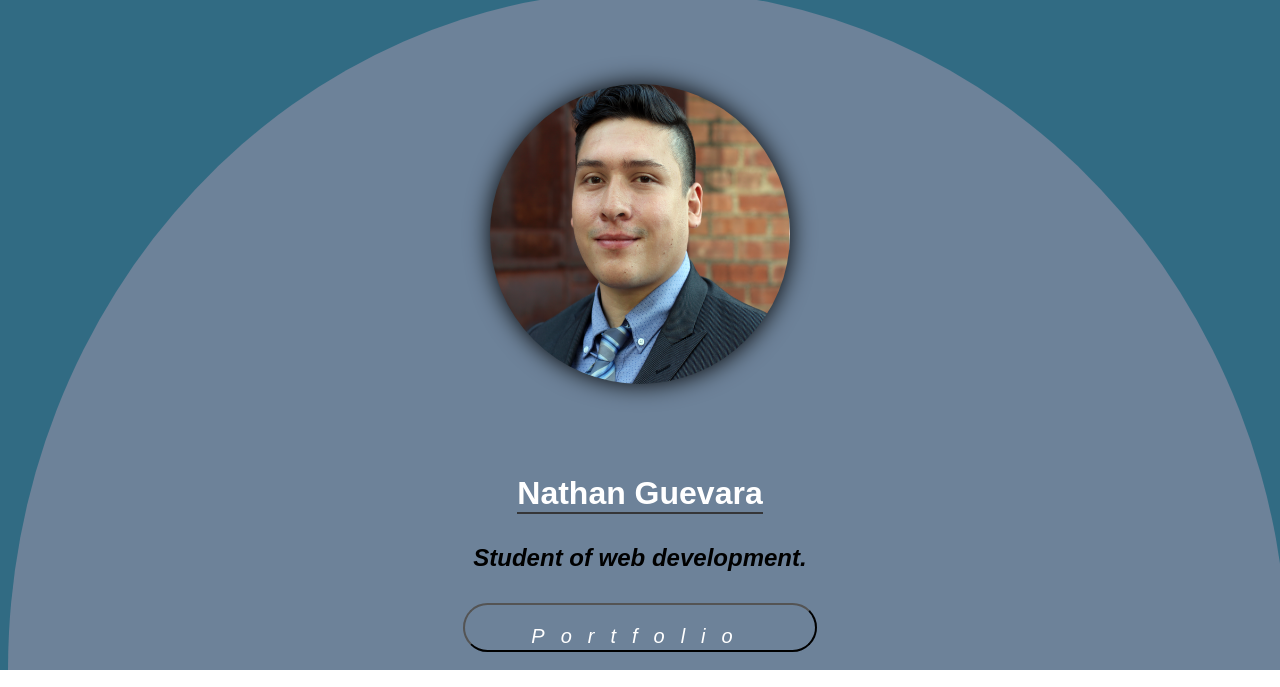
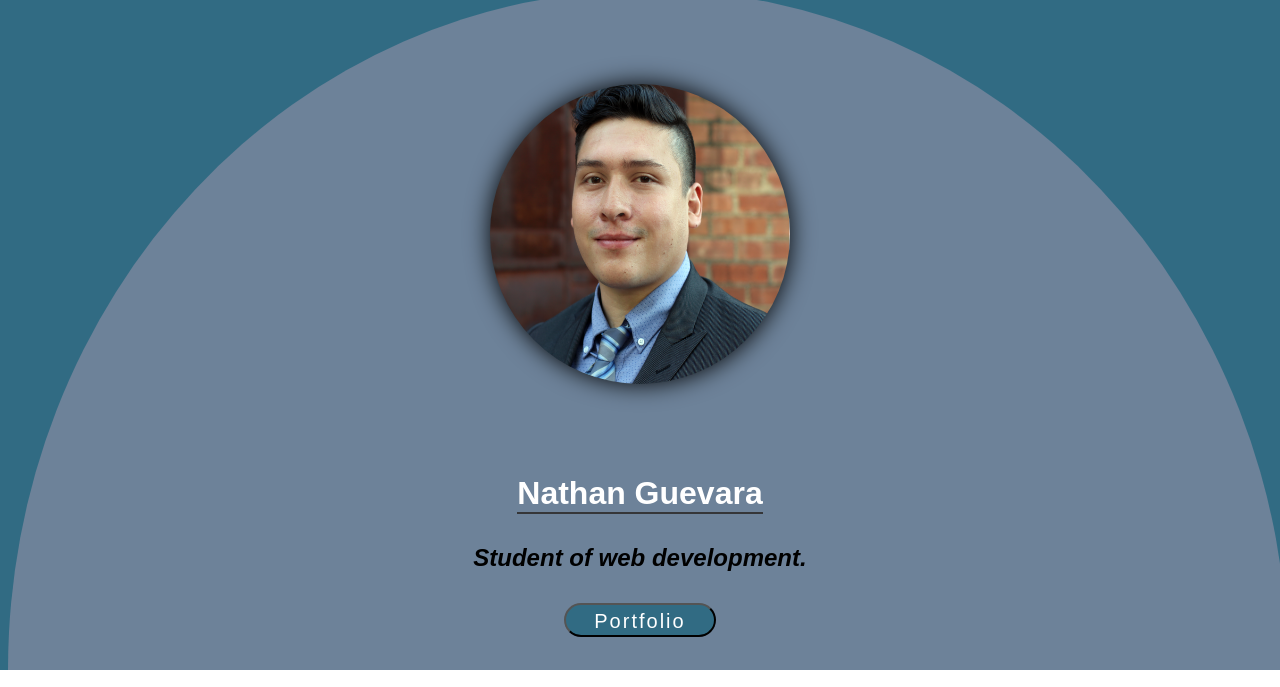
Before and after one commit to nathanguevara/ACA_web101_Nathan_Guevara, a plain HTML site: page index.html in a window 1280 px wide. Shown: the part 130-817 px from the top of the page. Drawn offline with Linux system fonts and the light colour scheme.

Commit message:
added portfolio page, edited portfolio button and linked nasa contact page

```diff
--- a/index.html
+++ b/index.html
@@ -18,6 +18,8 @@
             <a class="has-border">Contact Me</a>
         </nav>
     </header>
+      </section>
+  </div>
         <main>
           <div class="custom-shape-divider-top-1643480945">
             <svg data-name="Layer 1" xmlns="http://www.w3.org/2000/svg" viewBox="0 0 1200 120" preserveAspectRatio="none">
@@ -29,7 +31,11 @@
           <img src="./myProfilePic.png" id="profile-pic" alt="Head shot of Me">
           <h1>Nathan Guevara</h1>
             <h2>Student of web development.</h2>
-            <button id="portfolio">Portfolio</button>
+            <button onclick="window.location.href='./portfolio.html';">
+              Portfolio
+            </button>
+
+          </form>
           <a class="small-text" href="https://austincodingacademy.com/">© Austin Coding Academy</a>
         </main>
     </body>
--- a/style.css
+++ b/style.css
@@ -83,18 +83,20 @@ h2 {
 button {
   grid-column: 2/3;
   margin: 3% auto;
-  width: 70%;
-  height: 15%;
+  width: 30%;
+  height: 20%;
   font-family: Arial, Helvetica, sans-serif;
   font-size: 20px;
   border-radius: 25px;
-  background: transparent;
-  padding: 20px;
+  background: #316B83;
+    padding: 5px;
   padding-bottom: 5%;
   text-align: center;
   color: white;
-  letter-spacing: 16px;
-  font-style: italic;
+  letter-spacing: 2px;
+  display: flex;
+  justify-content: center;
+  align-content: center;
 }
 .bubble::after {
   content: '';
```
Also changed, not shown: portfolio.html (added, +13 -0 lines).
